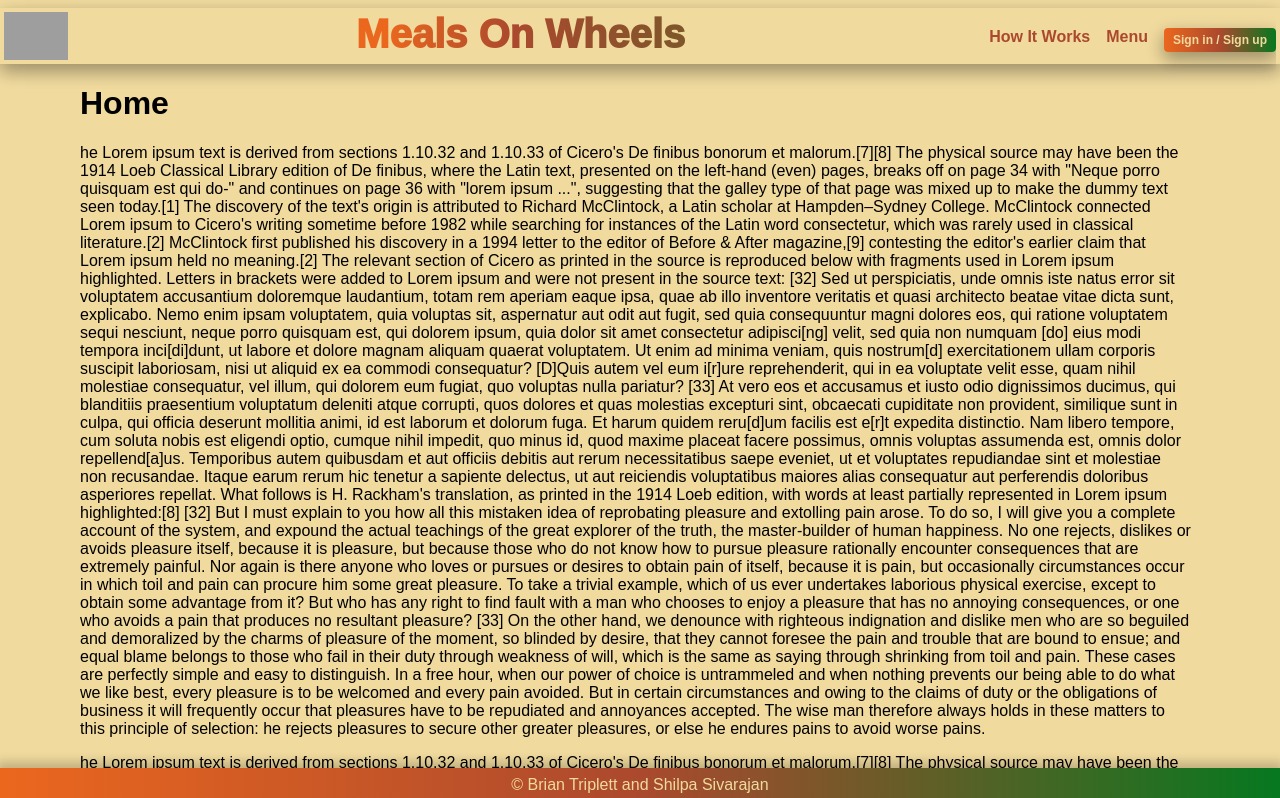
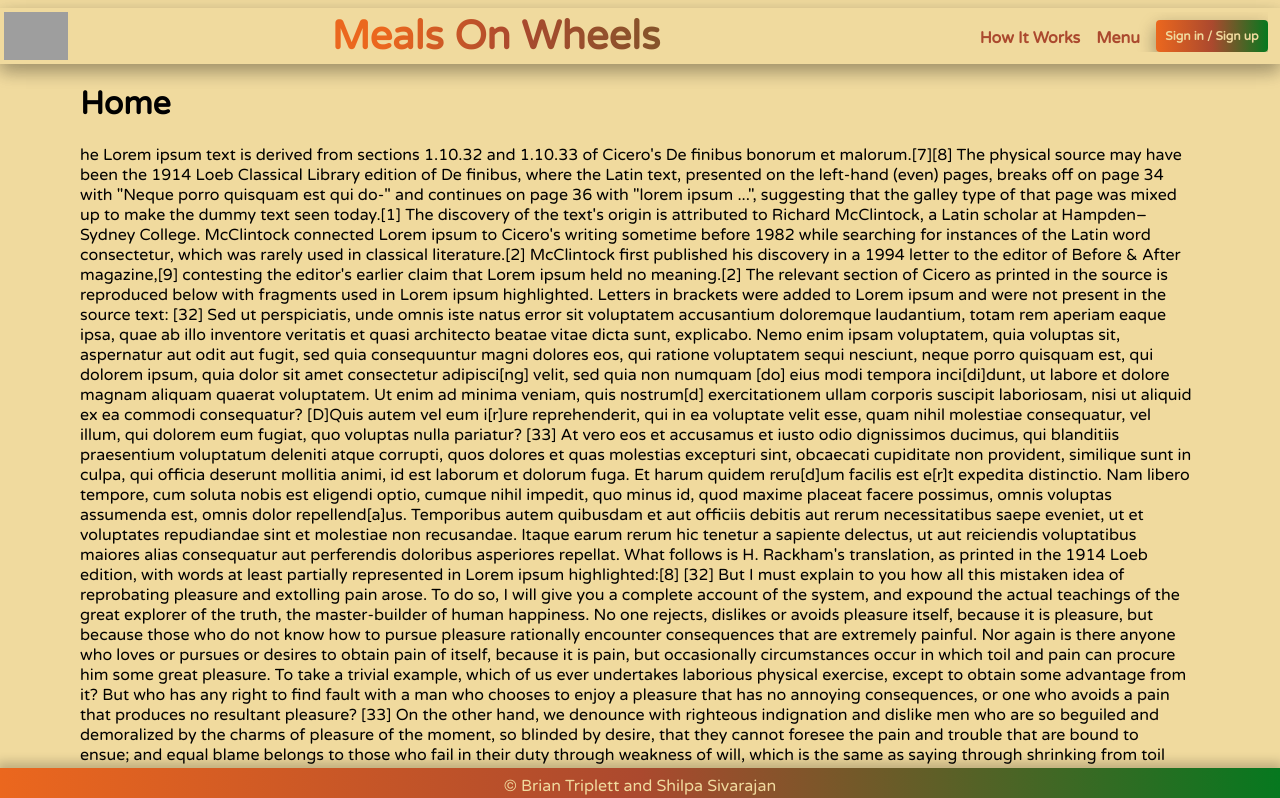
Before and after one commit to sivaShilpa/Meals-On-Wheels-frontend, a React (Create React App) app: page / in a window 1280 px wide. Shown: the top 798 px of the page. Built offline with nearby package versions, Linux system fonts and the light colour scheme; grey boxes are pictures that could not be loaded.

Commit message:
navRight fix

```diff
--- a/package.json
+++ b/package.json
@@ -7,10 +7,12 @@
     "@testing-library/react": "^13.4.0",
     "@testing-library/user-event": "^13.5.0",
     "dependencies": "^0.0.1",
+    "hamburger-react": "^2.5.0",
     "react": "^18.2.0",
     "react-dom": "^18.2.0",
     "react-router-dom": "^6.15.0",
     "react-scripts": "5.0.1",
+    "styled-components": "^6.0.7",
     "web-vitals": "^2.1.4"
   },
   "scripts": {
--- a/src/App.css
+++ b/src/App.css
@@ -1,5 +1,7 @@
+@import url('https://fonts.googleapis.com/css2?family=Varela+Round&display=swap');
+
 *{
-  font-family: Arial, Helvetica, sans-serif;
+  font-family: 'Varela Round', sans-serif;
   margin-left: 0;
   transition: all .7s ease-in;
 }
@@ -34,7 +36,7 @@ header{
 }
 .business > h1{
   font-size: 5vh;
-  font-weight: 1000;
+  font-weight: bolder;
   text-align: center;
   align-self: center;
   margin-top: 0;
@@ -44,36 +46,43 @@ header{
   -webkit-background-clip: text;
   background-clip: text;
 }
-.navRight{
+.navRight > ul{
   float: right;
   display: flex;
-  padding-top: 2vh;
+  margin-right: 1vh;
+  list-style-type: none;
+  overflow: hidden;
 }
-.navRight > div{
+.navRight >ul> li{
   padding-left: 2vh;
 }
-.navRight > div > a{
+.howItWorks, .menu{
+  margin-top: 2vh;
+}
+.howItWorks > a, .menu > a{
   text-decoration: none;
   font-size: 2vh;
   font-weight: 700;
   color: #AB492E;
 }
-.navRight > div > button{
-  align-self: center;
+.signup{
+  margin-top: 1vh;
+}
+.signup > button{
   background: linear-gradient(to right, #EB671E,#AB492E, #06781F);
   border-radius: 0.5vh;
   border: none;
   font-size: 1.5vh;
   font-weight: 700;
-  height: 3vh;
+  height: 4vh;
   width: 14vh;
   box-shadow: 0 8px 16px 0 rgba(0,0,0,0.2), 0 6px 20px 0 rgba(0,0,0,0.19);
 }
 
-.navRight > div > button:hover {
-  box-shadow: 0 12px 16px 0 rgba(0,0,0,0.24), 0 17px 50px 0 rgba(0,0,0,0.19);
+.signup > button:hover {
+  background: linear-gradient(to left, #EB671E,#AB492E, #06781F);
 }
-.signup{
+.signupLink{
   color: #F0DA9E;
   text-decoration: none;
 }
--- a/src/components/Header.js
+++ b/src/components/Header.js
@@ -1,25 +1,29 @@
 
 import "../App.css"
 
+
 function Header(props) {
+
   return (
     <header>
       <nav className="navbar">
         <ul>
           <li className="navRight">
-            <div>
-              <a href="/HowItWorks">
-                How It Works
-              </a>
-            </div>
-            <div>
-              <a href="/Menu">
-                Menu
-              </a>
-            </div>
-            <div>
-              <button><a className="signup" href="/signup">Sign in / Sign up</a></button>
-            </div>
+            <ul>
+              <li className="howItWorks">
+                <a href="/HowItWorks" >
+                  How It Works
+                </a>
+              </li>
+              <li className="menu">
+                <a href="/Menu">
+                  Menu
+                </a>
+              </li>
+              <li className="signup">
+                <button><a className="signupLink" href="/signup">Sign in / Sign up</a></button>
+              </li>
+            </ul>
           </li>
           <li className="logo">
             <a href="/">
```
Also changed, not shown: 1 other file (tests, documents, lock files or other folders).
